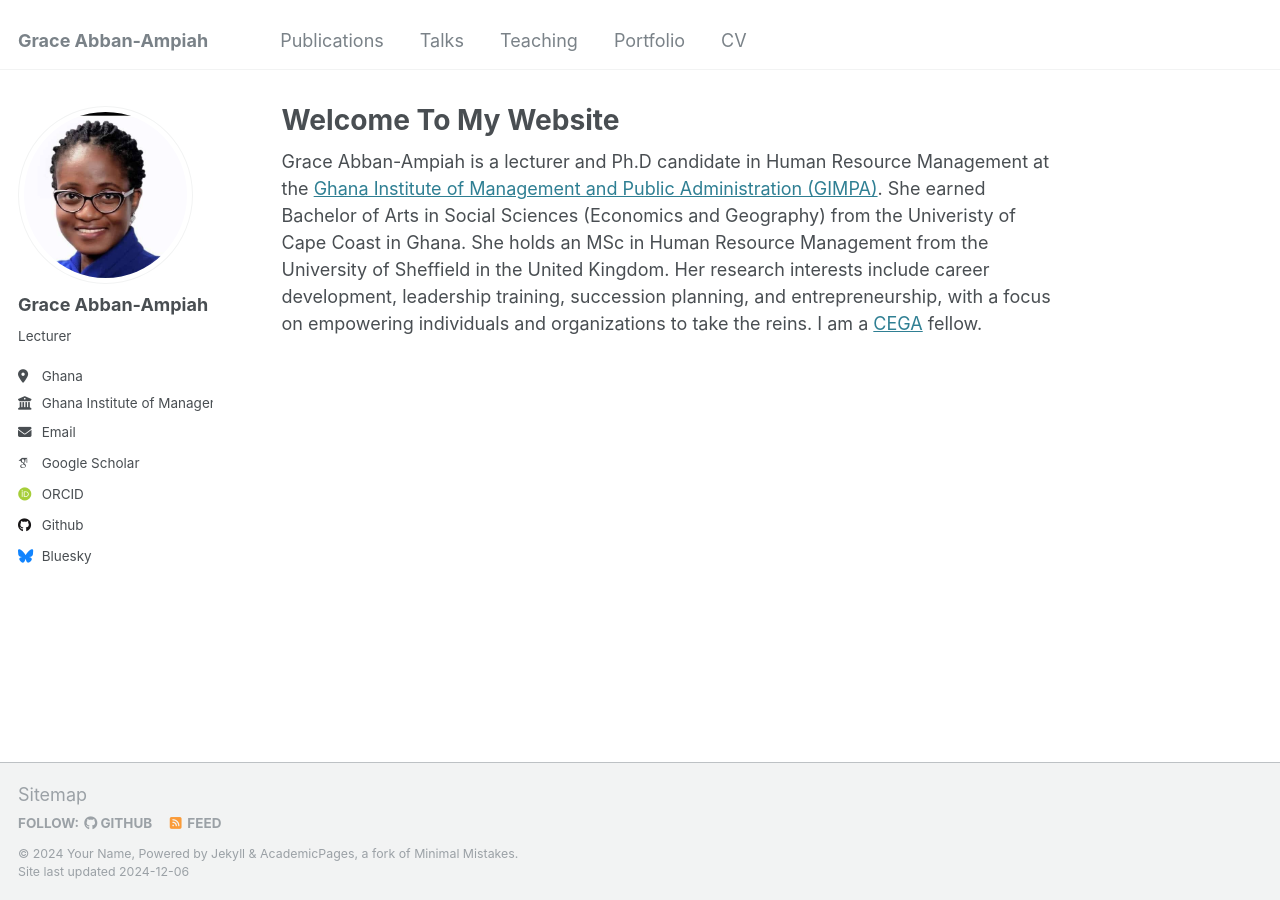
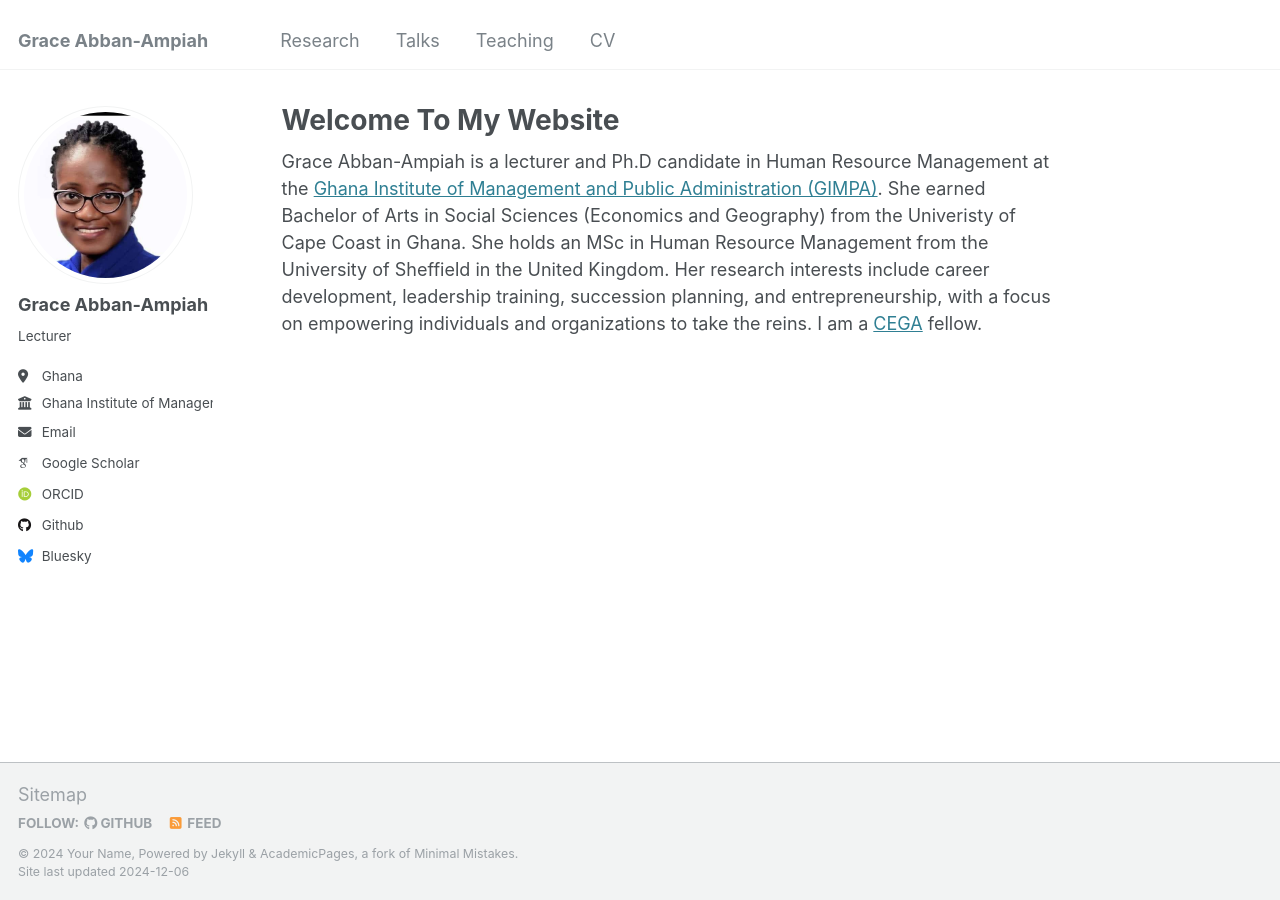
Before and after one commit to gabban-ampiah/gabban-ampiah.github.io, a Jekyll site: the page built from _pages/about.md, in a window 1280 px wide. Built offline with Jekyll 4.4.1, drawn with Linux system fonts in a browser that asks for light colours; some web fonts are replaced.

Commit message:
Update navigation.yml

```diff
--- a/_data/navigation.yml
+++ b/_data/navigation.yml
@@ -5,8 +5,8 @@
 # prevent it from being included in the site.
 
 main:
-  - title: "Publications"
-    url: /publications/
+  - title: "Research"
+    url: /research/
 
   - title: "Talks"
     url: /talks/
@@ -14,8 +14,5 @@ main:
   - title: "Teaching"
     url: /teaching/
 
-  - title: "Portfolio"
-    url: /portfolio/
-
   - title: "CV"
     url: /cv/
```
